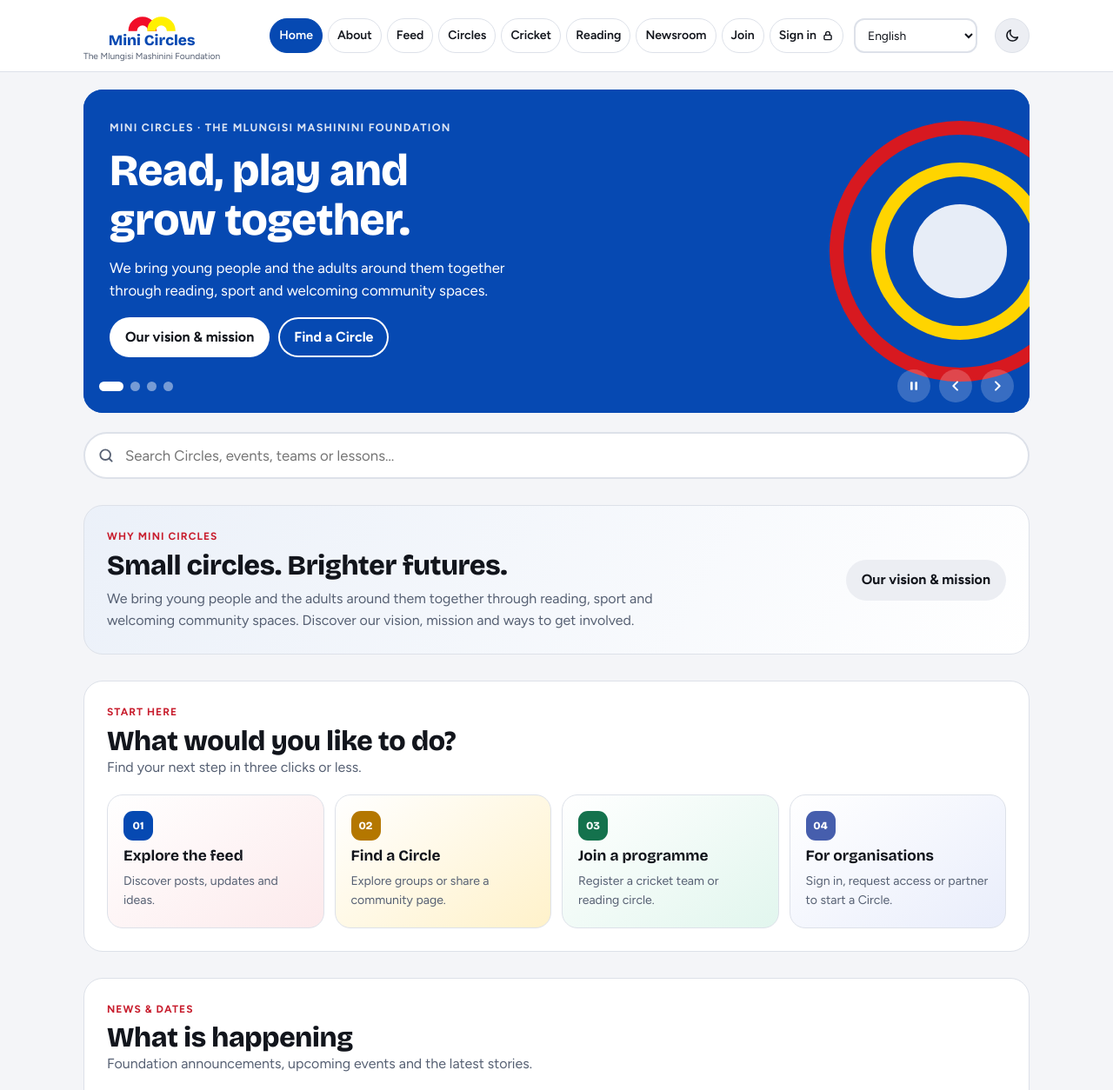
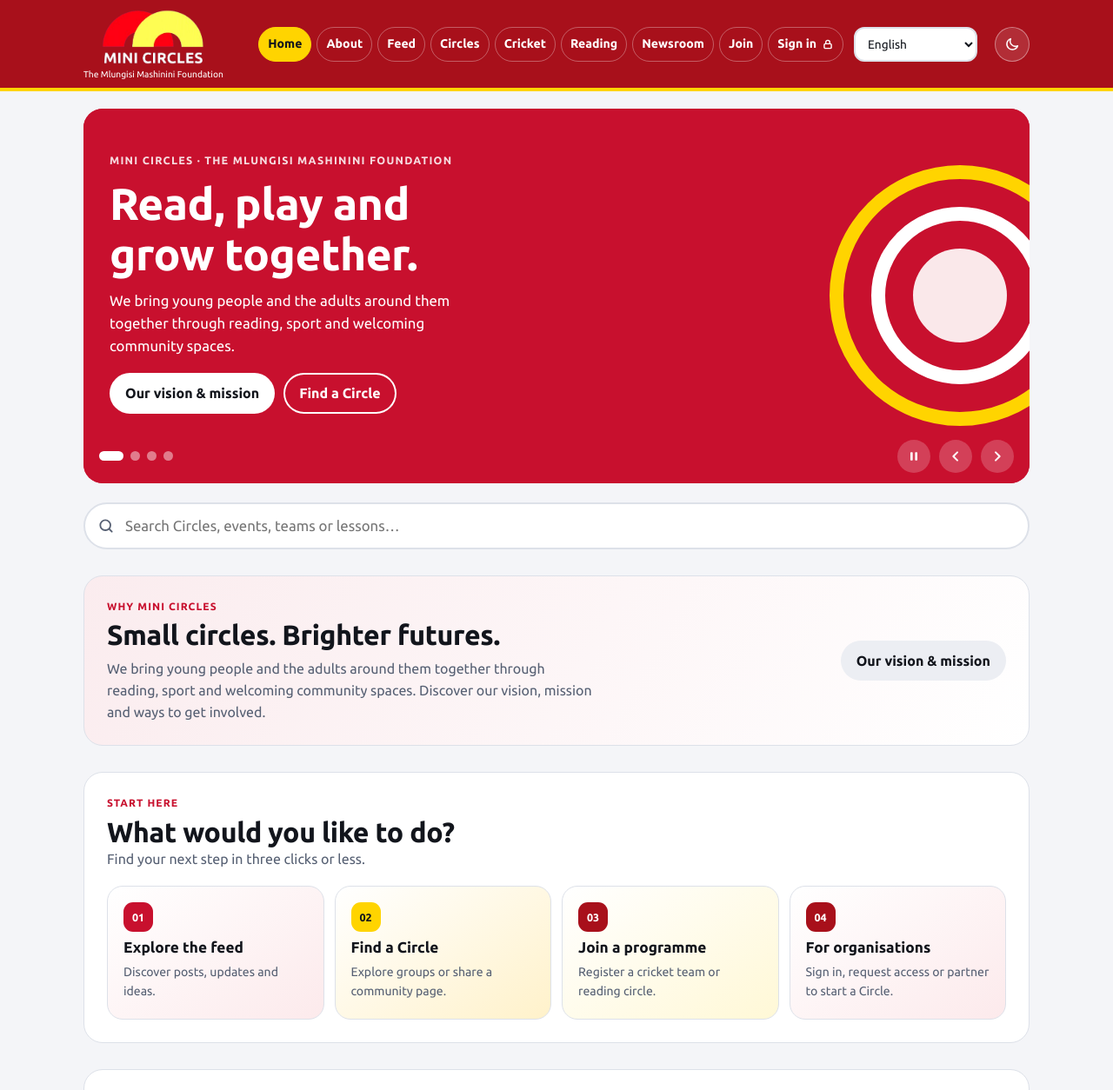
Before and after one commit to Fixerthree3/MiniCircles, a plain HTML site: page index.html in a window 1280 px wide. Shown: the top 1254 px of the page at 87% size. Drawn offline with nearby package versions, Linux system fonts and the light colour scheme.

Commit message:
index.html

```diff
--- a/index.html
+++ b/index.html
@@ -4,7 +4,7 @@
 <meta charset="utf-8">
 <meta name="viewport" content="width=device-width,initial-scale=1,viewport-fit=cover">
 <meta name="description" content="Mini Circles connects young people, families and community organisations through reading, youth sport and local Circles for learning, belonging and opportunity.">
-<meta name="theme-color" content="#0649B2">
+<meta name="theme-color" content="#A8101B">
 <meta property="og:type" content="website">
 <meta property="og:title" content="Mini Circles">
 <meta property="og:description" content="Discover our vision and mission, join a youth programme or partner with us to create a Circle for positive local impact.">
@@ -12,7 +12,7 @@
 <style>:root{color-scheme:light;box-sizing:border-box;padding-top:env(safe-area-inset-top,0px);padding-bottom:env(safe-area-inset-bottom,0px)}html{scroll-padding-top:env(safe-area-inset-top,0px)}body{margin:0;padding:0;font:14px -apple-system,BlinkMacSystemFont,sans-serif;background:#fff;color:#000}img{max-width:100%}[hidden]:not([hidden=until-found i]){display:none!important}</style>
 <link rel="preconnect" href="https://fonts.googleapis.com">
 <link rel="preconnect" href="https://fonts.gstatic.com" crossorigin>
-<link href="https://fonts.googleapis.com/css2?family=Bricolage+Grotesque:opsz,wght@12..96,500..800&family=Figtree:wght@400;500;600;700&display=swap" rel="stylesheet">
+<link href="https://fonts.googleapis.com/css2?family=Ubuntu:wght@400;500;700&display=swap" rel="stylesheet">
 <script>
 window.MINICIRCLES_CONFIG={
   supabaseUrl:"",
@@ -23,17 +23,17 @@ window.MINICIRCLES_CONFIG={
 /* Layout concept: sticky tab bar over a rotating banner, league table straight under it, then audience strips and press. Brand circles (ball + reading circle) are the one recurring motif. */
 :root{
   --bg:#F4F5F8; --surface:#FFFFFF; --soft:#ECEEF3; --ink:#12151C; --muted:#566073; --line:#DDE1E9;
-  --accent:#C81E2E; --pick:#0649B2; --btn:#D71920; --btn-ink:#FFFFFF; --yellow:#FFD400; --navy:#0649B2; --ok:#1E7B4B; --warn:#8A5A00;
-  --s1-bg:#0649B2; --s2-bg:#D71920; --s3-bg:#FFD400; --s4-bg:#103C7A;
-  --font-d:"Bricolage Grotesque","Trebuchet MS",system-ui,sans-serif;
-  --font-b:"Figtree",system-ui,-apple-system,"Segoe UI",Roboto,sans-serif;
+  --accent:#C8102E; --pick:#C8102E; --btn:#D71920; --btn-ink:#FFFFFF; --yellow:#FFD400; --red:#C8102E; --ok:#1E7B4B; --warn:#8A5A00;
+  --s1-bg:#C8102E; --s2-bg:#A8101B; --s3-bg:#FFD400; --s4-bg:#7D0B16;
+  --font-d:"Ubuntu",system-ui,-apple-system,"Segoe UI",Roboto,sans-serif;
+  --font-b:"Ubuntu",system-ui,-apple-system,"Segoe UI",Roboto,sans-serif;
 }
 @media (prefers-color-scheme: dark){:root:not([data-theme="light"]){
   --bg:#0E1117; --surface:#171B24; --soft:#202634; --ink:#F0F2F7; --muted:#A5AEBD; --line:#2B3342;
-  --accent:#FF7A86; --pick:#35507A; --ok:#5BD39A; --warn:#F2BF5E; color-scheme:dark}}
+  --accent:#FF6975; --pick:#F10D28; --ok:#5BD39A; --warn:#F2BF5E; color-scheme:dark}}
 :root[data-theme="dark"]{
   --bg:#0E1117; --surface:#171B24; --soft:#202634; --ink:#F0F2F7; --muted:#A5AEBD; --line:#2B3342;
-  --accent:#FF7A86; --pick:#35507A; --ok:#5BD39A; --warn:#F2BF5E; color-scheme:dark}
+  --accent:#FF6975; --pick:#F10D28; --ok:#5BD39A; --warn:#F2BF5E; color-scheme:dark}
 
 *{box-sizing:border-box}
 body{background:var(--bg);color:var(--ink);font:16px/1.55 var(--font-b);padding-block:0;-webkit-text-size-adjust:100%}
@@ -52,7 +52,7 @@ a{color:var(--accent)}
 .impact{background:var(--surface);border:1px solid var(--line);border-radius:18px;padding:16px;display:flex;align-items:center;gap:12px}
 .impact i{width:42px;height:42px;border-radius:50%;background:var(--yellow);color:#12151C;display:grid;place-items:center;font-style:normal;font-family:var(--font-d);font-size:.95rem;font-weight:800;flex:none}
 .impact:nth-child(2) i{background:#F3A6AE;color:#12151C}
-.impact:nth-child(3) i{background:var(--navy);color:#fff}
+.impact:nth-child(3) i{background:var(--red);color:#fff}
 .impact b{display:block;font-family:var(--font-d);font-size:1.08rem}
 .impact span{color:var(--muted);font-size:.86rem}
 .programme-grid{display:grid;grid-template-columns:repeat(2,minmax(0,1fr));gap:14px}
@@ -65,7 +65,7 @@ a{color:var(--accent)}
 .trust-strip{display:flex;justify-content:center;align-items:center;gap:12px 28px;flex-wrap:wrap;text-align:center;padding:16px;border:1px solid var(--line);border-radius:16px;background:var(--surface)}
 .trust-strip b{font-family:var(--font-d)}
 .trust-strip span{color:var(--muted);font-size:.9rem}
-.theme-btn{width:40px;height:40px;border:1px solid var(--line);border-radius:50%;background:var(--soft);color:var(--ink);cursor:pointer;display:grid;place-items:center;flex:none}
+.theme-btn{width:40px;height:40px;border:1px solid rgba(255,255,255,.4);border-radius:50%;background:rgba(255,255,255,.12);color:#fff;cursor:pointer;display:grid;place-items:center;flex:none}
 .theme-btn svg{width:18px;height:18px}
 .language-control{display:flex;align-items:center;gap:8px;min-width:0}
 .language-select{width:auto;min-width:142px;min-height:40px;padding:6px 28px 6px 10px;font-size:.86rem}
@@ -73,17 +73,17 @@ a{color:var(--accent)}
 .join-side{display:grid;gap:12px}
 .join-check{display:flex;gap:10px;align-items:flex-start;border-top:1px solid var(--line);padding-top:12px;color:var(--muted)}
 .join-check i{width:24px;height:24px;border-radius:50%;background:var(--yellow);color:#12151C;display:grid;place-items:center;font-size:.75rem;font-weight:800;font-style:normal;flex:none}
-.community-hero{position:relative;overflow:hidden;background:linear-gradient(135deg,var(--navy),#35507A);color:#fff;border-radius:24px;padding:30px}
+.community-hero{position:relative;overflow:hidden;background:linear-gradient(135deg,var(--red),#7D0B16);color:#fff;border-radius:24px;padding:30px}
 .community-hero p{max-width:48ch;margin:8px 0 16px;opacity:.86}
 .community-hero .btn{background:#fff;color:#12151C}
 .circle-grid{display:grid;grid-template-columns:repeat(auto-fit,minmax(min(100%,280px),1fr));gap:14px}
 .circle-card{background:var(--surface);border:1px solid var(--line);border-radius:20px;padding:18px;display:grid;gap:12px;position:relative}
 .circle-card.featured{border-top:5px solid var(--yellow)}
 .circle-card.reading{border-top-color:#F3A6AE}
-.circle-card.cricket{border-top-color:#35507A}
+.circle-card.cricket{border-top-color:var(--red)}
 .circle-card.education{border-top-color:#14724D}
 .circle-card.skills-employment{border-top-color:#B47700}
-.circle-card.sport-wellbeing{border-top-color:#465EAD}
+.circle-card.sport-wellbeing{border-top-color:#A8101B}
 .circle-card.other{border-top-color:#566073}
 .circle-card h3{font-size:1.25rem}
 .circle-meta{display:flex;gap:8px;flex-wrap:wrap;color:var(--muted);font-size:.86rem}
@@ -119,16 +119,16 @@ a{color:var(--accent)}
 .pathway-card:hover{transform:translateY(-3px);border-color:var(--accent);box-shadow:0 10px 24px rgba(27,42,65,.1)}
 .pathway-card:nth-child(1){background:linear-gradient(145deg,var(--surface),color-mix(in srgb,#F3A6AE 24%,var(--surface)))}
 .pathway-card:nth-child(2){background:linear-gradient(145deg,var(--surface),color-mix(in srgb,#FFC20E 22%,var(--surface)))}
-.pathway-card:nth-child(3){background:linear-gradient(145deg,var(--surface),color-mix(in srgb,#79D6B0 22%,var(--surface)))}
-.pathway-card:nth-child(4){background:linear-gradient(145deg,var(--surface),color-mix(in srgb,#A8B9F0 25%,var(--surface)))}
+.pathway-card:nth-child(3){background:linear-gradient(145deg,var(--surface),color-mix(in srgb,#FFD400 16%,var(--surface)))}
+.pathway-card:nth-child(4){background:linear-gradient(145deg,var(--surface),color-mix(in srgb,#F3A6AE 24%,var(--surface)))}
 .pathway-number{width:34px;height:34px;display:grid;place-items:center;border-radius:11px;background:var(--pick);color:#fff;font:800 .78rem var(--font-d)}
-.pathway-card:nth-child(2) .pathway-number{background:#B47700}
-.pathway-card:nth-child(3) .pathway-number{background:#14724D}
-.pathway-card:nth-child(4) .pathway-number{background:#465EAD}
+.pathway-card:nth-child(2) .pathway-number{background:var(--yellow);color:#12151C}
+.pathway-card:nth-child(3) .pathway-number{background:#A8101B}
+.pathway-card:nth-child(4) .pathway-number{background:#A8101B}
 .pathway-card b{font:700 1.08rem/1.2 var(--font-d)}
 .pathway-card span:last-child{color:var(--muted);font-size:.88rem}
 .content-group .programme-card{min-height:205px}
-.about-teaser{display:flex;align-items:center;justify-content:space-between;gap:18px;background:linear-gradient(120deg,color-mix(in srgb,#0649B2 8%,var(--surface)),var(--surface))}
+.about-teaser{display:flex;align-items:center;justify-content:space-between;gap:18px;background:linear-gradient(120deg,color-mix(in srgb,#C8102E 8%,var(--surface)),var(--surface))}
 .about-teaser p{max-width:62ch;margin-top:8px;color:var(--muted)}
 .purpose-grid{display:grid;grid-template-columns:repeat(2,minmax(0,1fr));gap:14px}
 .purpose-card,.outcome-card{display:grid;align-content:start;gap:10px;padding:20px;border:1px solid var(--line);border-radius:18px;background:var(--surface)}
@@ -138,9 +138,9 @@ a{color:var(--accent)}
 .outcome-grid{display:grid;grid-template-columns:repeat(4,minmax(0,1fr));gap:12px}
 .outcome-card{background:var(--soft)}
 .outcome-mark{width:34px;height:34px;display:grid;place-items:center;border-radius:11px;background:var(--pick);color:#fff;font:800 .78rem var(--font-d)}
-.outcome-card:nth-child(2) .outcome-mark{background:#14724D}
-.outcome-card:nth-child(3) .outcome-mark{background:#B47700}
-.outcome-card:nth-child(4) .outcome-mark{background:#465EAD}
+.outcome-card:nth-child(2) .outcome-mark{background:var(--yellow);color:#12151C}
+.outcome-card:nth-child(3) .outcome-mark{background:#A8101B}
+.outcome-card:nth-child(4) .outcome-mark{background:#A8101B}
 .outcome-card .badge{justify-self:start}
 .about-hero{margin-bottom:30px}
 .about-hero .acts{display:flex;gap:10px;flex-wrap:wrap;margin-top:10px}
@@ -182,17 +182,16 @@ a{color:var(--accent)}
 @media (max-width:760px){.impact-strip,.programme-grid{grid-template-columns:minmax(0,1fr)}.impact-strip{gap:8px}.programme-card{min-height:200px}}
 
 /* header + tabs */
-.top{position:sticky;top:env(safe-area-inset-top,0px);z-index:20;background:var(--surface);border-bottom:1px solid var(--line)}
+.top{position:sticky;top:env(safe-area-inset-top,0px);z-index:20;background:#A8101B;border-bottom:4px solid var(--yellow)}
 .bar{display:flex;align-items:center;gap:12px;padding-block:10px;flex-wrap:wrap}
-.brand{display:grid;justify-items:center;gap:0;text-decoration:none;color:var(--ink);min-width:132px;line-height:1}
-.brand-mark{display:block;width:60px;height:28px;flex:none}
-.brand b{font-family:var(--font-d);font-size:1.08rem;font-weight:800;display:block;line-height:1;color:var(--navy)}
-.brand small{display:block;color:var(--muted);font-size:.64rem;line-height:1.2;margin-top:4px;text-align:center}
+.brand{display:grid;justify-items:center;gap:0;text-decoration:none;color:#fff;min-width:132px;line-height:1}
+.brand-mark{display:block;width:120px;height:auto;flex:none}
+.brand small{display:block;color:#fff;font-size:.64rem;line-height:1.2;margin-top:4px;text-align:center}
 .tabs{display:flex;align-items:center;gap:6px;overflow:visible;margin-left:auto;scrollbar-width:none;max-width:100%;flex-wrap:wrap}
 .tabs::-webkit-scrollbar{display:none}
-.tabs a{white-space:nowrap;text-decoration:none;color:var(--ink);font-weight:600;font-size:.88rem;padding:8px 10px;border:1px solid var(--line);border-radius:999px;display:inline-flex;align-items:center;gap:6px}
-.tabs a:hover{background:var(--soft)}
-.tabs a[aria-current="page"]{background:var(--pick);border-color:var(--pick);color:#fff}
+.tabs a{white-space:nowrap;text-decoration:none;color:#fff;font-weight:600;font-size:.88rem;padding:8px 10px;border:1px solid rgba(255,255,255,.32);border-radius:999px;display:inline-flex;align-items:center;gap:6px}
+.tabs a:hover{background:rgba(255,255,255,.12)}
+.tabs a[aria-current="page"]{background:var(--yellow);border-color:var(--yellow);color:#12151C}
 .tabs svg{width:14px;height:14px}
 
 .mobile-nav{display:none}
@@ -236,7 +235,7 @@ section{margin-top:36px}
 label{display:block;font-weight:600;font-size:.92rem;margin-bottom:5px}
 input,select,textarea{font:inherit;color:var(--ink);background:var(--surface);border:2px solid var(--line);border-radius:12px;padding:11px 13px;width:100%;min-height:46px}
 textarea{min-height:100px;resize:vertical}
-input:focus,select:focus,textarea:focus{border-color:var(--navy);outline:none;box-shadow:0 0 0 3px var(--yellow)}
+input:focus,select:focus,textarea:focus{border-color:var(--red);outline:none;box-shadow:0 0 0 3px var(--yellow)}
 .field{min-width:0}
 .grid2{display:grid;grid-template-columns:repeat(2,minmax(0,1fr));gap:14px}
 @media (max-width:640px){.grid2{grid-template-columns:minmax(0,1fr)}}
@@ -253,7 +252,7 @@ input:focus,select:focus,textarea:focus{border-color:var(--navy);outline:none;bo
 .card{background:var(--surface);border:1px solid var(--line);border-radius:18px;padding:18px;display:flex;flex-direction:column;gap:8px;min-width:0}
 .card p{color:var(--muted);font-size:.95rem}
 .card .btn{margin-top:auto;align-self:flex-start}
-.card.hl{background:var(--navy);border-color:var(--navy);color:#fff}
+.card.hl{background:var(--red);border-color:var(--red);color:#fff}
 .card.hl p{color:#D6DCE8}
 .card.hl h3{color:#fff}
 .tool-tile{min-height:180px}
@@ -265,7 +264,7 @@ input:focus,select:focus,textarea:focus{border-color:var(--navy);outline:none;bo
 @media (max-width:640px){.tool-tile{min-height:0}.tool-tile .post-actions{display:grid;grid-template-columns:1fr}}
 
 /* banner carousel */
-.banner{position:relative;border-radius:22px;overflow:hidden;background:var(--navy)}
+.banner{position:relative;border-radius:22px;overflow:hidden;background:var(--red)}
 .track{display:flex;transition:transform .55s cubic-bezier(.3,.7,.2,1)}
 .slide{flex:0 0 100%;min-width:0;position:relative;overflow:hidden;min-height:300px;padding:34px 30px 64px;display:flex;flex-direction:column;justify-content:center;gap:12px;color:#fff}
 .slide .k{font-size:.78rem;font-weight:700;letter-spacing:.1em;text-transform:uppercase;opacity:.85}
@@ -280,7 +279,7 @@ input:focus,select:focus,textarea:focus{border-color:var(--navy);outline:none;bo
 .rings i{position:absolute;border-radius:50%;border:16px solid;inset:0}
 .rings i:nth-child(2){inset:48px}
 .rings i:nth-child(3){inset:96px;background:currentColor;border:0;opacity:.9}
-.s1 .rings i:nth-child(1){border-color:var(--btn)} .s1 .rings i:nth-child(2){border-color:var(--yellow)} .s1 .rings{color:#fff}
+.s1 .rings i:nth-child(1){border-color:var(--yellow)} .s1 .rings i:nth-child(2){border-color:#fff} .s1 .rings{color:#fff}
 .s2 .rings i:nth-child(1){border-color:var(--yellow)} .s2 .rings i:nth-child(2){border-color:#fff} .s2 .rings{color:#12151C}
 .s3 .rings i:nth-child(1){border-color:#12151C} .s3 .rings i:nth-child(2){border-color:var(--btn)} .s3 .rings{color:#12151C}
 .s4 .rings i:nth-child(1){border-color:var(--yellow)} .s4 .rings i:nth-child(2){border-color:var(--btn)} .s4 .rings{color:#fff}
@@ -360,11 +359,7 @@ footer .wrap{display:grid;gap:8px;color:var(--muted);font-size:.9rem}
 <header class="top">
   <div class="wrap bar">
     <a class="brand" href="#home" aria-label="Mini Circles home">
-      <svg class="brand-mark" viewBox="0 0 100 48" aria-hidden="true">
-        <path d="M3 44a28 28 0 0 1 56 0H42a11 11 0 0 0-22 0H3Z" fill="#F10D28" fill-rule="evenodd"/>
-        <path d="M40 44a28 28 0 0 1 56 0H40Zm17 0a11 11 0 0 1 22 0H57Z" fill="#FFF000" fill-rule="evenodd"/>
-      </svg>
-      <b>Mini Circles</b>
+      <img class="brand-mark" src="Copy_of_BABIES-removebg-preview.png" alt="">
       <small>The Mlungisi Mashinini Foundation</small>
     </a>
     <nav class="tabs" id="nav" aria-label="Main">
```
Also changed, not shown: Copy_of_BABIES-removebg-preview.png (added), Screenshot (813).png (deleted).
